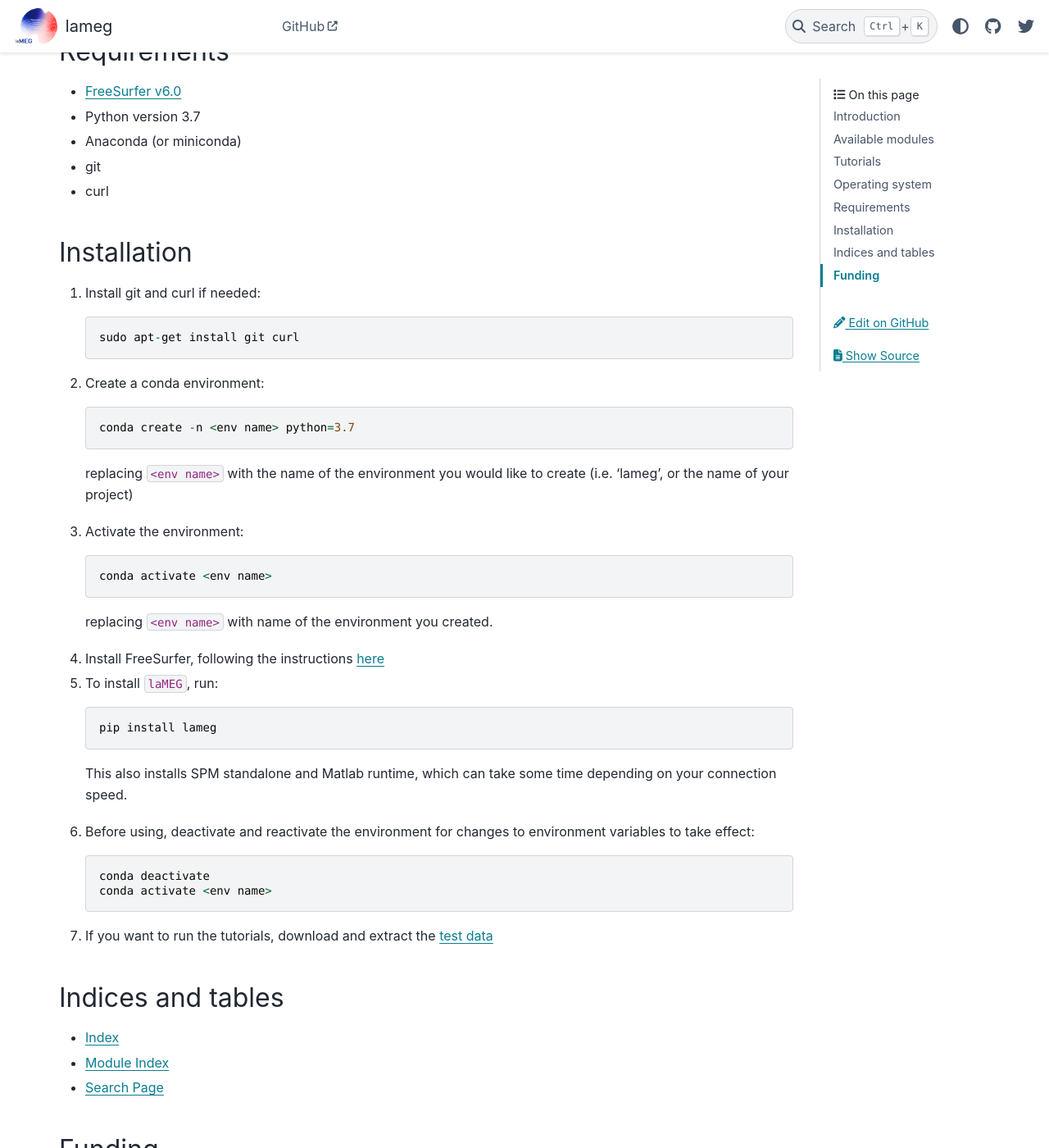
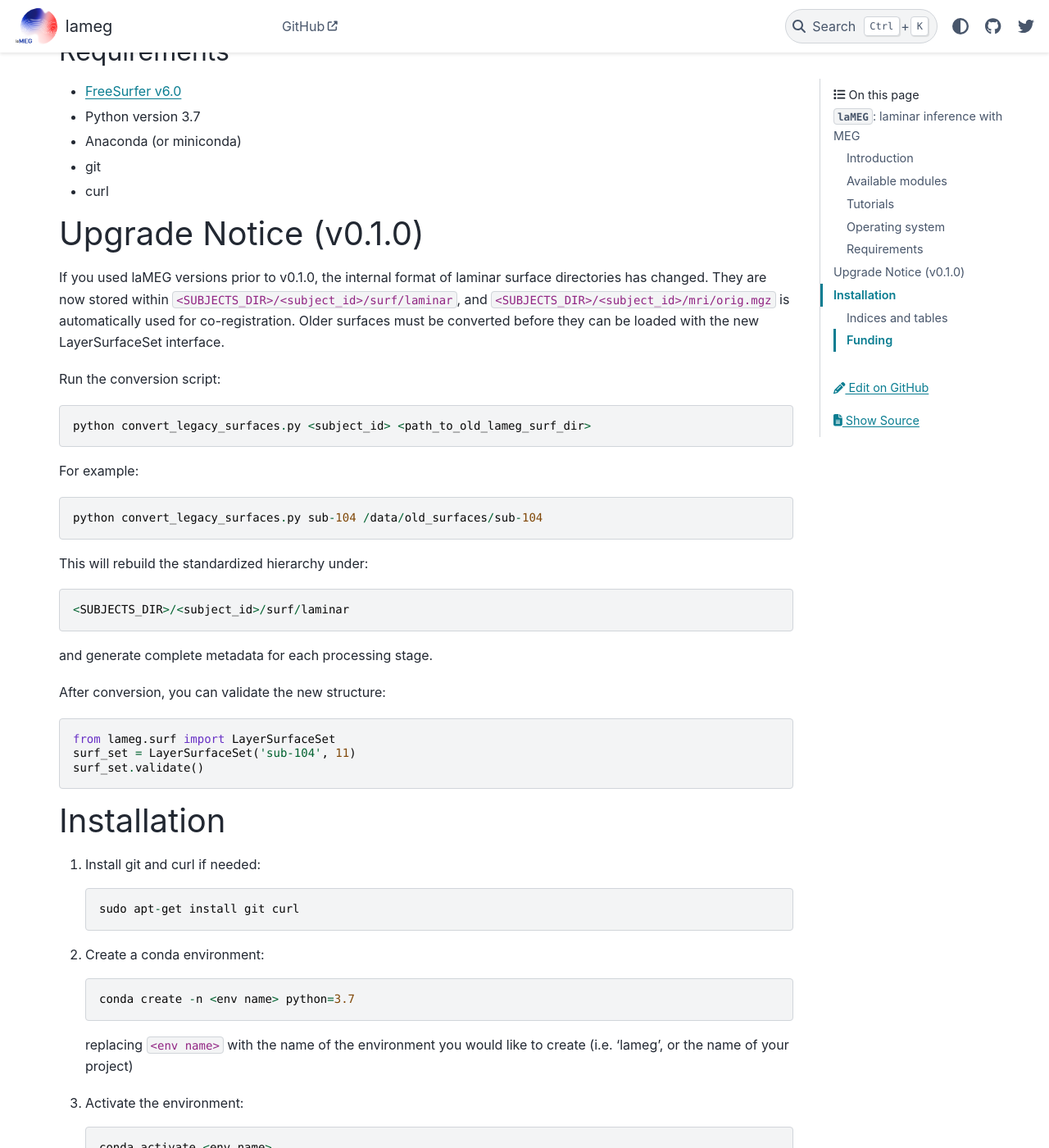
Before and after one commit to danclab/laMEG, a Sphinx documentation site: the page built from docs/index.rst, in a window 1280 px wide and 1400 px high, scrolled down 1157 px. Shown: the whole window at 82% size. Built offline with Sphinx 7.4.7 and the PyData theme 0.15.4, drawn with Linux system fonts in a browser that asks for light colours; pages that are not in the unit, such as notebooks, are missing from menus; some of the changed text lies outside the part shown.

Commit message:
Updated installation instructions

```diff
--- a/docs/index.rst
+++ b/docs/index.rst
@@ -58,8 +58,35 @@
 * git
 * curl
 
+Upgrade Notice (v0.1.0)
+=======================
+
+If you used laMEG versions prior to v0.1.0, the internal format of laminar surface directories has changed.
+They are now stored within ``<SUBJECTS_DIR>/<subject_id>/surf/laminar``, and ``<SUBJECTS_DIR>/<subject_id>/mri/orig.mgz`` is automatically used for co-registration.
+Older surfaces must be converted before they can be loaded with the new LayerSurfaceSet interface.
+
+Run the conversion script::
+
+    python convert_legacy_surfaces.py <subject_id> <path_to_old_lameg_surf_dir>
+
+For example::
+
+    python convert_legacy_surfaces.py sub-104 /data/old_surfaces/sub-104
+
+This will rebuild the standardized hierarchy under::
+
+    <SUBJECTS_DIR>/<subject_id>/surf/laminar
+
+and generate complete metadata for each processing stage.
+
+After conversion, you can validate the new structure::
+
+    from lameg.surf import LayerSurfaceSet
+    surf_set = LayerSurfaceSet('sub-104', 11)
+    surf_set.validate()
+
 Installation
-----------------
+============
 1. Install git and curl if needed::
 
        sudo apt-get install git curl
@@ -76,20 +103,24 @@
 
    replacing ``<env name>`` with name of the environment you created.
 
-4. Install FreeSurfer, following the instructions `here <https://danclab.github.io/laMEG/freesurfer_installation.html>`_
+4. Install FreeSurfer, following the instructions `on this page <https://github.com/danclab/laMEG/blob/main/freesurfer_instructions.md>`_
 
 5. To install ``laMEG``, run::
 
        pip install lameg
 
-   This also installs SPM standalone and Matlab runtime, which can take some time depending on your connection speed.
+   Then run the post-installation script::
+
+       lameg-postinstall
+
+   This installs SPM standalone and Matlab runtime, which can take some time depending on your connection speed.
 
 6. Before using, deactivate and reactivate the environment for changes to environment variables to take effect::
 
        conda deactivate
        conda activate <env name>
 
-7. If you want to run the tutorials, download and extract the `test data <https://osf.io/mgz9q/download>`_
+7. If you want to run the tutorials, download and extract the `test data <https://osf.io/hbm8x/download>`_
 
 Indices and tables
 ------------------
```
